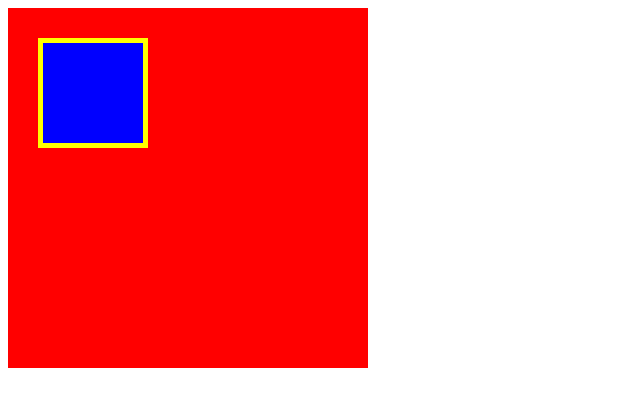
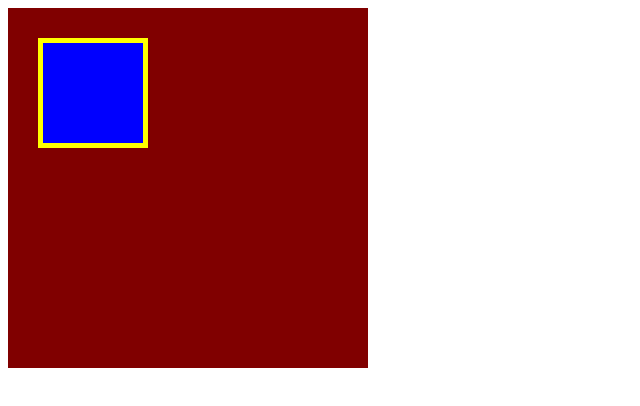
Before and after one commit to takumitakeno/HTML, a plain HTML site: page box.html in a window 1280 px wide. Shown: the whole page, without its empty margins (0-640 px from the left). Drawn offline with Linux system fonts and the light colour scheme.

Commit message:
[1-3box.css/colour-change]

```diff
--- a/box.css
+++ b/box.css
@@ -1,7 +1,7 @@
 .box1{
 	width: 300px;
 	height: 300px;
-	background-color: red;
+	background-color: maroon;
 	padding:30px;
 }
 
```
